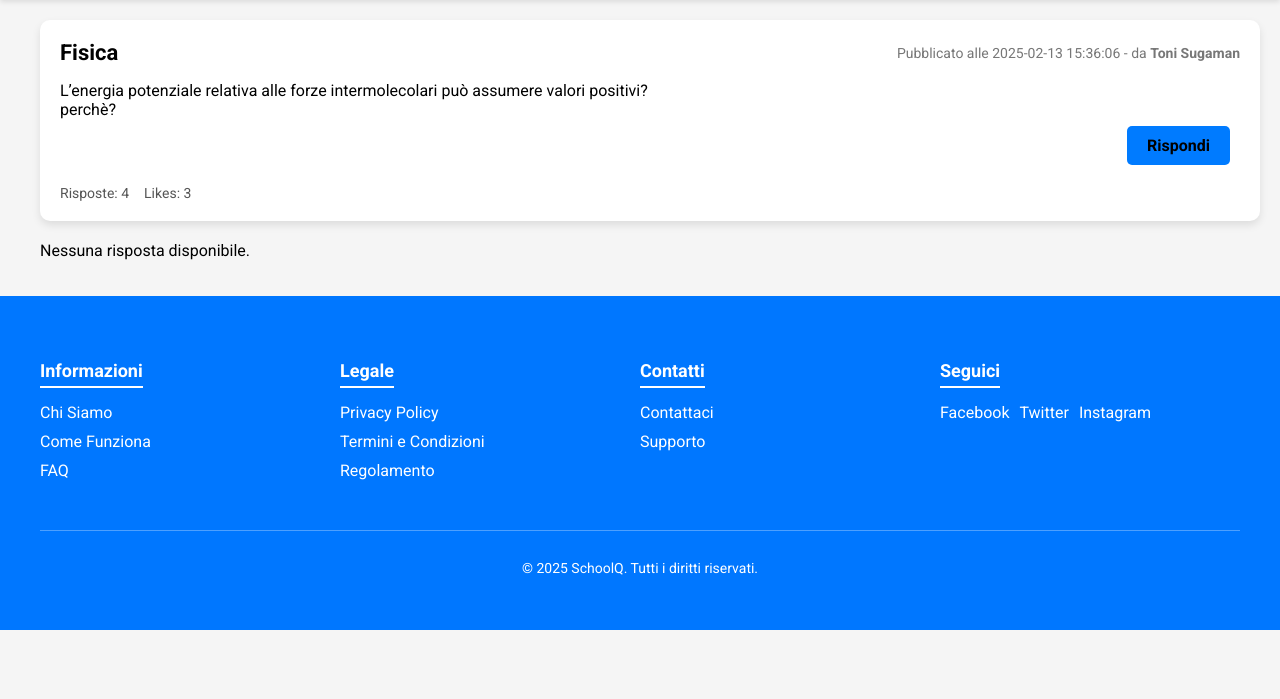
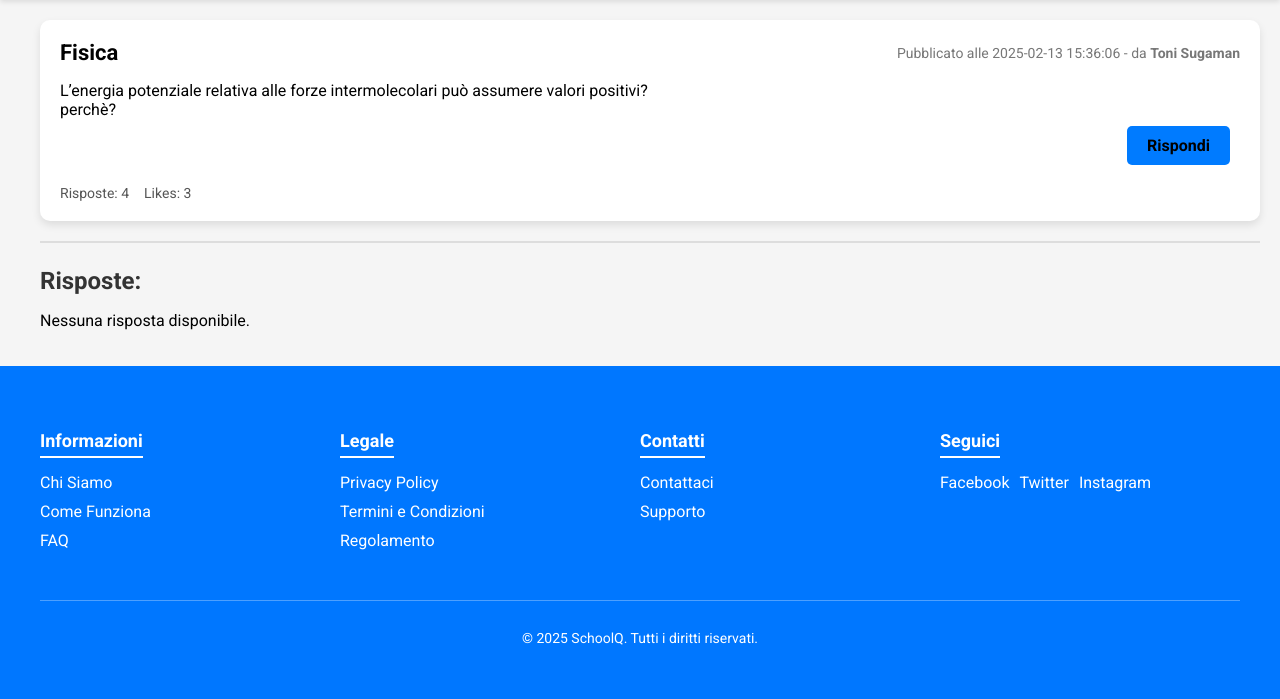
Before and after one commit to Polettogamer/GEPROGETTO, a PHP site: page /php_front/risposta.php?id=2 in a window 1280 px wide. Shown: the part 70-769 px from the top of the page. Run offline with PHP 8.4, Linux system fonts and the light colour scheme; data comes from the database, SQL or seed files in the repository.

Commit message:
Gestione Risposte

```diff
--- a/PagWebSchoolQ/CSS/menuCSS.css
+++ b/PagWebSchoolQ/CSS/menuCSS.css
@@ -219,6 +219,20 @@
       color: white; /* Colore del testo bianco quando ci passi sopra */
     }
 
+    .separator {
+      border: 0;
+      height: 2px;
+      background: #ddd;
+      margin: 20px 0;
+  }
+
+  .response-title {
+      font-size: 1.5em;
+      font-weight: bold;
+      color: #333;
+      margin-bottom: 15px;
+  }
+
     /* Stili generali per il footer */
 .footer {
     background-color: #0077ff; /* Colore di sfondo coerente con la sidebar e altri elementi */
--- a/PagWebSchoolQ/CSS/nuova_risposta.css
+++ b/PagWebSchoolQ/CSS/nuova_risposta.css
@@ -167,11 +167,13 @@ body {
 
   .form-group textarea {
     width: 100%;
+    height: 150px;
     padding: 10px;
+    font-family: 'Roboto', sans-serif;
     font-size: 16px;
     border: 1px solid #ccc;
     border-radius: 5px;
-    resize: vertical;
+    resize: none;
   }
 
   /* Bottone per inviare la risposta */
--- a/PagWebSchoolQ/php_front/risposta.php
+++ b/PagWebSchoolQ/php_front/risposta.php
@@ -129,6 +129,8 @@
           echo     '</div>';
           echo   '</div>';
           echo '</div>';
+          echo '<hr class="separator">';
+          echo '<h3 class="response-title">Risposte:</h3>';
       } else {
           echo "<p>Nessuna domanda disponibile.</p>";
       }
```
